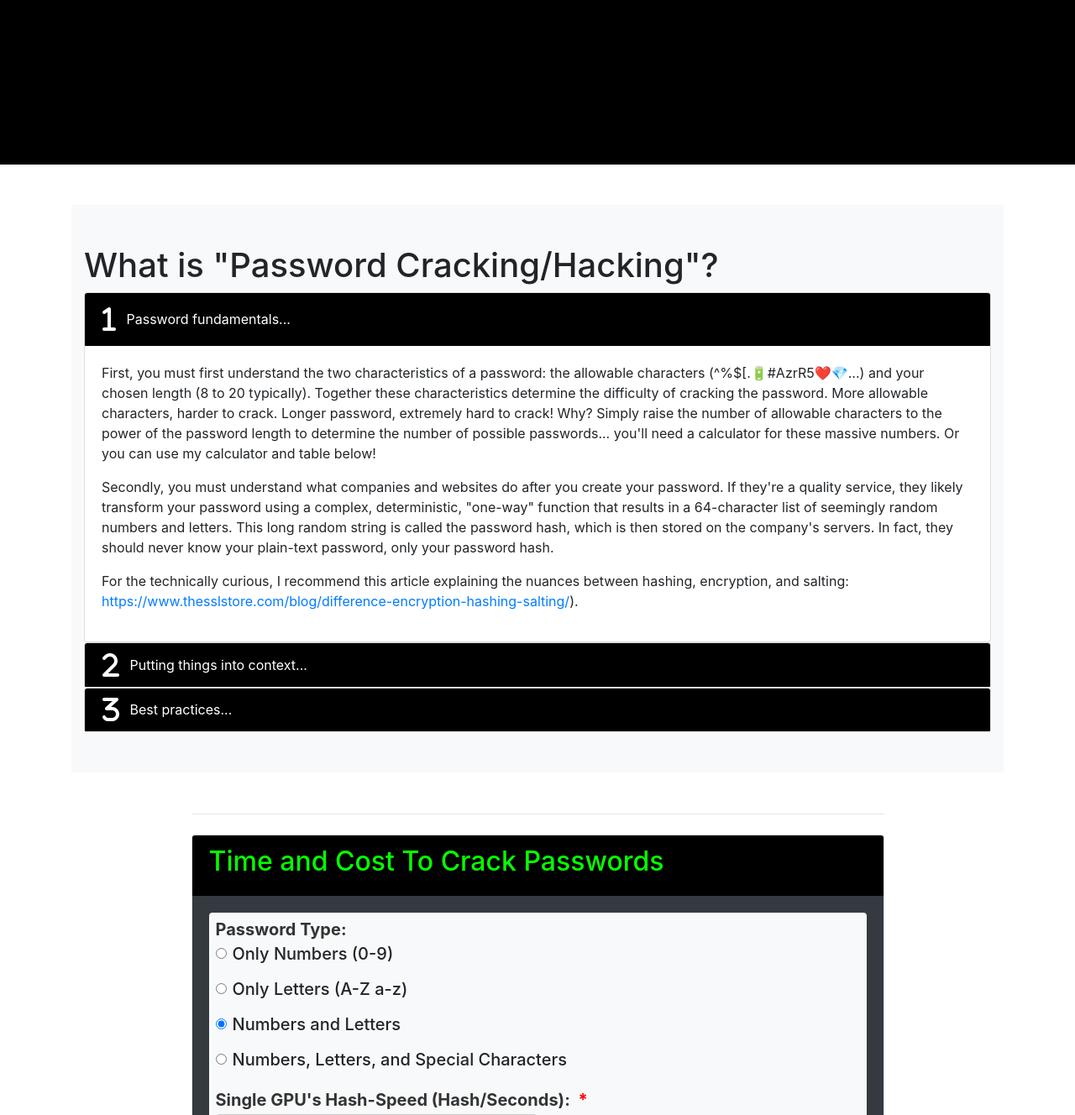
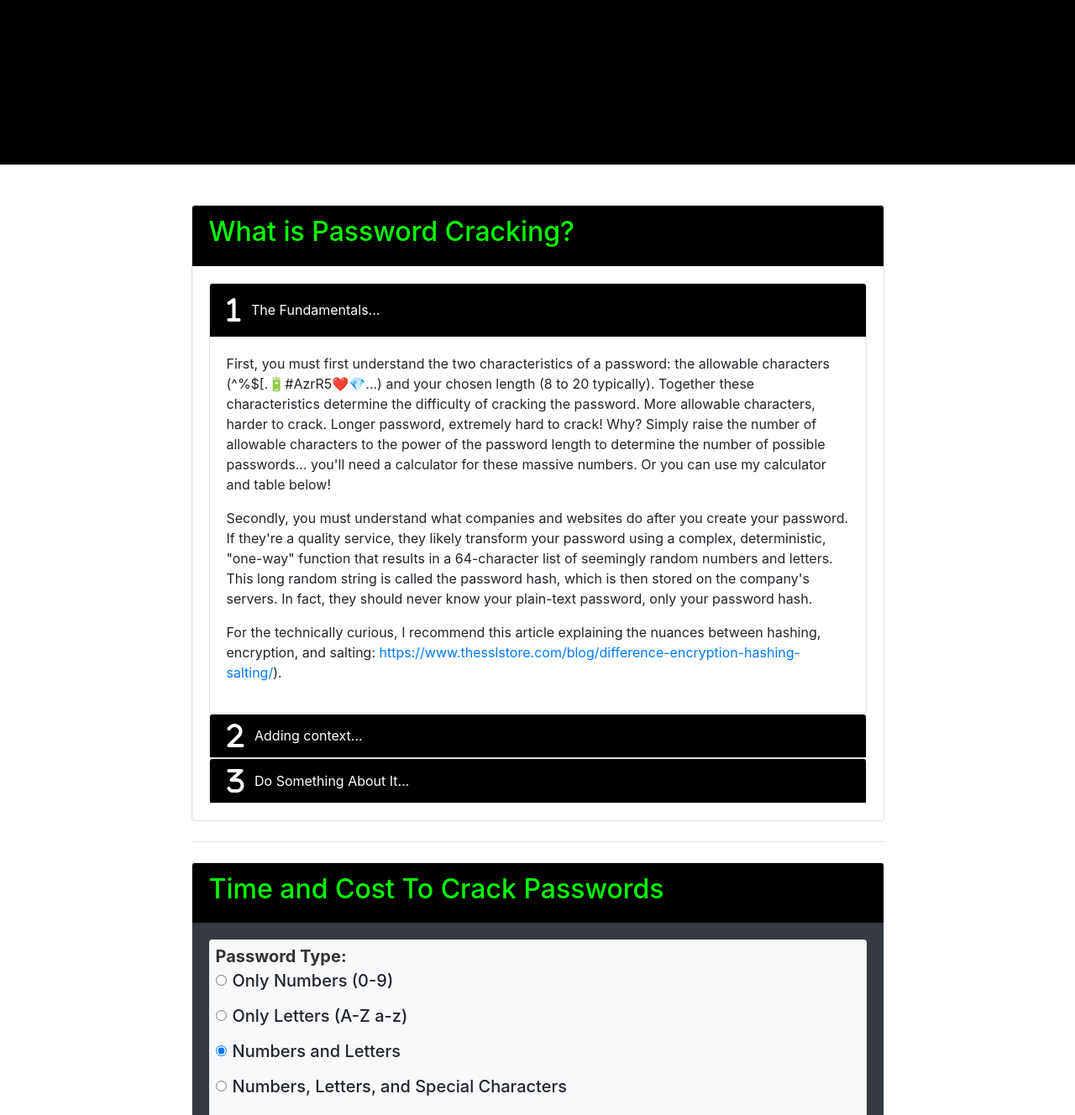
Before and after one commit to thomas-engels/password_size_matters, a Flask app: page / in a window 1280 px wide. Shown: the part 432-1760 px from the top of the page at 84% size. Run offline with Flask 3, Linux system fonts and the light colour scheme; some libraries are stand-ins or nearby versions.

Commit message:
Prepare for render

```diff
--- a/main.py
+++ b/main.py
@@ -141,14 +141,4 @@ def send_email(name, email, phone, message):
 
 
 if __name__ == '__main__':
-    app.run(debug=True)
-
-# TODO: Finish intro paragraph
-#
-# TODO: Ensure submit button/page refresh doesn’t send user back to the top
-#
-# TODO: Move the table criteria to bottom of table
-#
-# TODO: Add footer with link to my blog website
-#
-# TODO: Random password generator but also link them to keeper
+    app.run(debug=False)
--- a/requirements.txt
+++ b/requirements.txt
@@ -11,3 +11,4 @@ SQLAlchemy==2.0.25
 requests~=2.31.0
 pandas~=2.2.2
 python-dotenv~=1.0.1
+gunicorn==21.2.0
--- a/static/js/scripts.js
+++ b/static/js/scripts.js
@@ -13,3 +13,12 @@ $(document).ready(function() {
     }
   });
 });
+
+document.addEventListener('DOMContentLoaded', function () {
+    var buttons = document.querySelectorAll('.explanations .card-header .btn');
+    buttons.forEach(function(button) {
+        button.addEventListener('mouseenter', function() {
+            button.click();
+        });
+    });
+});
--- a/templates/index.html
+++ b/templates/index.html
@@ -25,17 +25,20 @@
     </div>
 </header>
 <div class="container">
-    <div class="mb-4 bg-light rounded-3">
-      <div class="container-fluid py-5 justify-content-center">
-        <h1 class="display-5 fw-bold">What is "Password Cracking/Hacking"?</h1>
-          <div id="accordion">
-                <div class="card">
+    <div class="row justify-content-center">
+        <div class="col-md-9">
+            <div class="card">
+                <div class="card-header"><h2>What is Password Cracking?</h2></div>
+                <div class="card-body">
+                    <div class="card-text">
+                        <div id="accordion">
+                <div class="card explanations">
                     <div class="card-header" id="headingOne">
                         <h5 class="mb-0">
                             <button class="btn btn-link pl-0" data-toggle="collapse" data-target="#collapseOne"
                                     aria-expanded="true" aria-controls="collapseOne">
                                 <i class="fa-solid fa-1 fa-2xl pr-2"></i>
-                                Password fundamentals...
+                                The Fundamentals...
                             </button>
                         </h5>
                     </div>
@@ -63,13 +66,13 @@
                         </div>
                     </div>
                 </div>
-                <div class="card">
+                <div class="card explanations">
                     <div class="card-header" id="headingTwo">
                         <h5 class="mb-0">
                             <button class="btn btn-link p-0" data-toggle="collapse" data-target="#collapseTwo"
                                     aria-expanded="true" aria-controls="collapseTwo">
                                 <i class="fa-solid fa-2 fa-2xl pr-2"></i>
-                                Putting things into context...
+                               Adding context...
                             </button>
                         </h5>
                     </div>
@@ -115,13 +118,13 @@
                         </div>
                     </div>
                 </div>
-                <div class="card">
+                <div class="card explanations">
                     <div class="card-header" id="headingThree">
                         <h5 class="mb-0">
                             <button class="btn btn-link p-0" data-toggle="collapse" data-target="#collapseThree"
                                     aria-expanded="true" aria-controls="collapseThree">
                                 <i class="fa-solid fa-3 fa-2xl pr-2"></i>
-                                Best practices...
+                                Do Something About It...
                             </button>
                         </h5>
                     </div>
@@ -133,7 +136,8 @@
                                 highly resilient to hackers. Cracking such a long password simply isn't worth the hacker's time and money.
                                 And even if they manage to crack it, their access will be limited to a single service.
                             </p>
-                            <h5>How do you always generate long passwords and NEVER re-use them? A Password Manager!</h5>
+                            <h5>How do you always generate long passwords and NEVER re-use them?</h5>
+                            <h5 style="color: green;">A Password Manager!</h5>
                             <p>
                                 KeeperSecurity (<a href="https://www.keepersecurity.com/">https://www.keepersecurity.com/</a>) is my preferred Password Manager.
                                 At less than $3 per month, I enjoy advanced encryption standards, dark web monitoring, integrations to every OS and device,
@@ -153,11 +157,9 @@
                     </div>
                 </div>
             </div>
-      </div>
-    </div>
-    <div class="row justify-content-center my-2">
-        <div class="col-md-9">
-
+                    </div>
+                </div>
+            </div>
         </div>
     </div>
     <div class="row justify-content-center my-2">
@@ -165,7 +167,6 @@
             <hr>
         </div>
     </div>
-    <a id="main-section"></a>
     <div class="row d-flex justify-content-center my-2">
         <div class="col-md-9">
             <div class="card">
@@ -175,6 +176,7 @@
                         {{ render_form(form, novalidate=True, button_map={"search": "primary"}) }}
                     </h5>
                     <table border="1" class="dataframe table table-bordered table-dark table-responsive p-2 rounded">
+                        <a id="main-section"></a>
                         <thead>
                             <tr style="text-align: center;">
                                 <th style="min-width: 3px;">Password Length</th>
```
Also changed, not shown: 1 other file.
